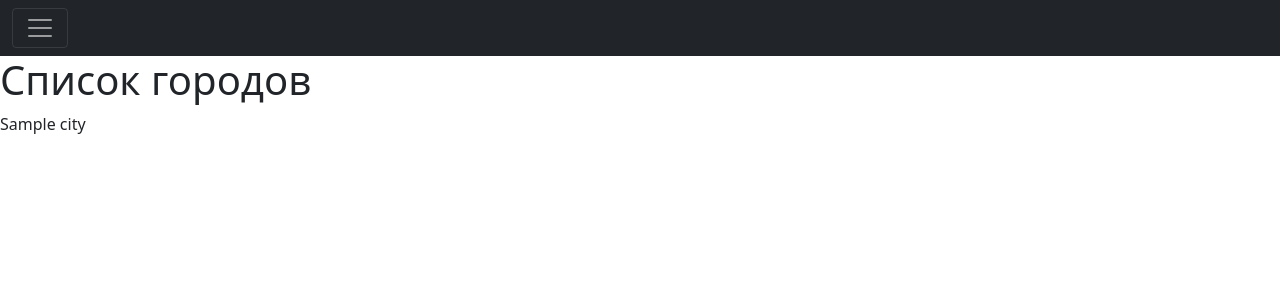
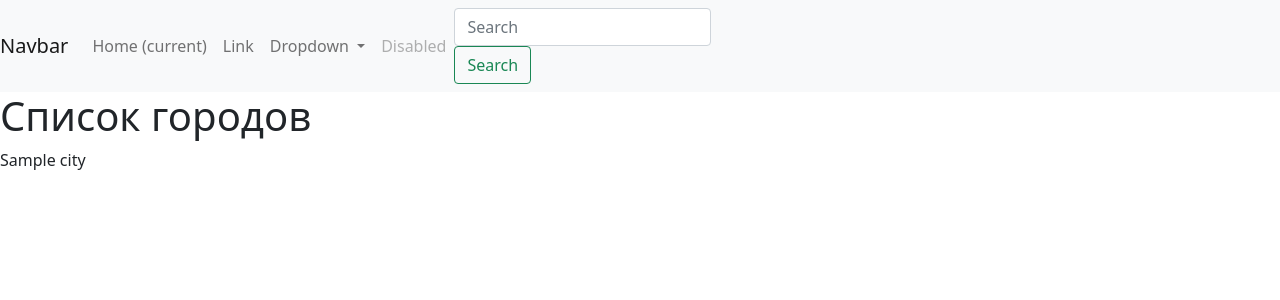
Before and after one commit to SqpuHkS/DjngCourse, a Django app: page /cities/ in a window 1280 px wide. Shown: the top 300 px of the page. Run offline with Django 3.2, Linux system fonts and the light colour scheme; tables that the repository leaves empty hold one stand-in row (values such as "Sample post").

Commit message:
changed a navbar

```diff
--- a/templates/components/navbar.html
+++ b/templates/components/navbar.html
@@ -1,13 +1,35 @@
-<div class="collapse" id="navbarToggleExternalContent">
-  <div class="bg-dark p-4">
-    <h5 class="text-white h4">Collapsed content</h5>
-    <span class="text-muted">Toggleable via the navbar brand.</span>
-  </div>
-</div>
-<nav class="navbar navbar-dark bg-dark">
-  <div class="container-fluid">
-    <button class="navbar-toggler" type="button" data-bs-toggle="collapse" data-bs-target="#navbarToggleExternalContent" aria-controls="navbarToggleExternalContent" aria-expanded="false" aria-label="Toggle navigation">
-      <span class="navbar-toggler-icon"></span>
-    </button>
+<nav class="navbar navbar-expand-lg navbar-light bg-light">
+  <a class="navbar-brand" href="#">Navbar</a>
+  <button class="navbar-toggler" type="button" data-toggle="collapse" data-target="#navbarSupportedContent" aria-controls="navbarSupportedContent" aria-expanded="false" aria-label="Toggle navigation">
+    <span class="navbar-toggler-icon"></span>
+  </button>
+
+  <div class="collapse navbar-collapse" id="navbarSupportedContent">
+    <ul class="navbar-nav mr-auto">
+      <li class="nav-item active">
+        <a class="nav-link" href="#">Home <span class="sr-only">(current)</span></a>
+      </li>
+      <li class="nav-item">
+        <a class="nav-link" href="#">Link</a>
+      </li>
+      <li class="nav-item dropdown">
+        <a class="nav-link dropdown-toggle" href="#" id="navbarDropdown" role="button" data-toggle="dropdown" aria-haspopup="true" aria-expanded="false">
+          Dropdown
+        </a>
+        <div class="dropdown-menu" aria-labelledby="navbarDropdown">
+          <a class="dropdown-item" href="#">Action</a>
+          <a class="dropdown-item" href="#">Another action</a>
+          <div class="dropdown-divider"></div>
+          <a class="dropdown-item" href="#">Something else here</a>
+        </div>
+      </li>
+      <li class="nav-item">
+        <a class="nav-link disabled" href="#">Disabled</a>
+      </li>
+    </ul>
+    <form class="form-inline my-2 my-lg-0">
+      <input class="form-control mr-sm-2" type="search" placeholder="Search" aria-label="Search">
+      <button class="btn btn-outline-success my-2 my-sm-0" type="submit">Search</button>
+    </form>
   </div>
 </nav>
```
